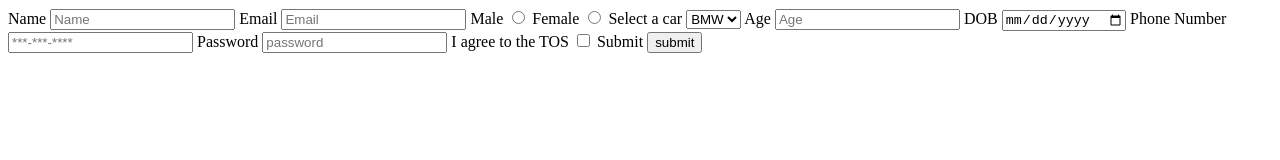
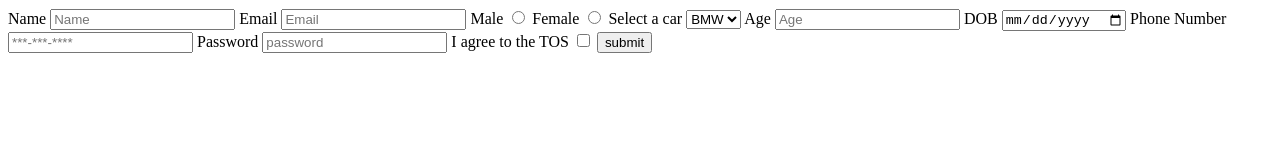
Before and after one commit to acciojob/signup-form-car-Lochan-sharma232, a website: page main.html in a window 1280 px wide. Drawn offline with Linux system fonts and the light colour scheme.

Commit message:
created a submission

```diff
--- a/main.html
+++ b/main.html
@@ -33,7 +33,6 @@
 			<input placeholder="password" type="password" id="password" required>
 			<label for="tos">I agree to the TOS </label>
 			<input type="checkbox" required id="tos">
-	<label for= "button">Submit</label>
 		<input type="submit" id="submit" value="submit">
 
 	</form>
```
